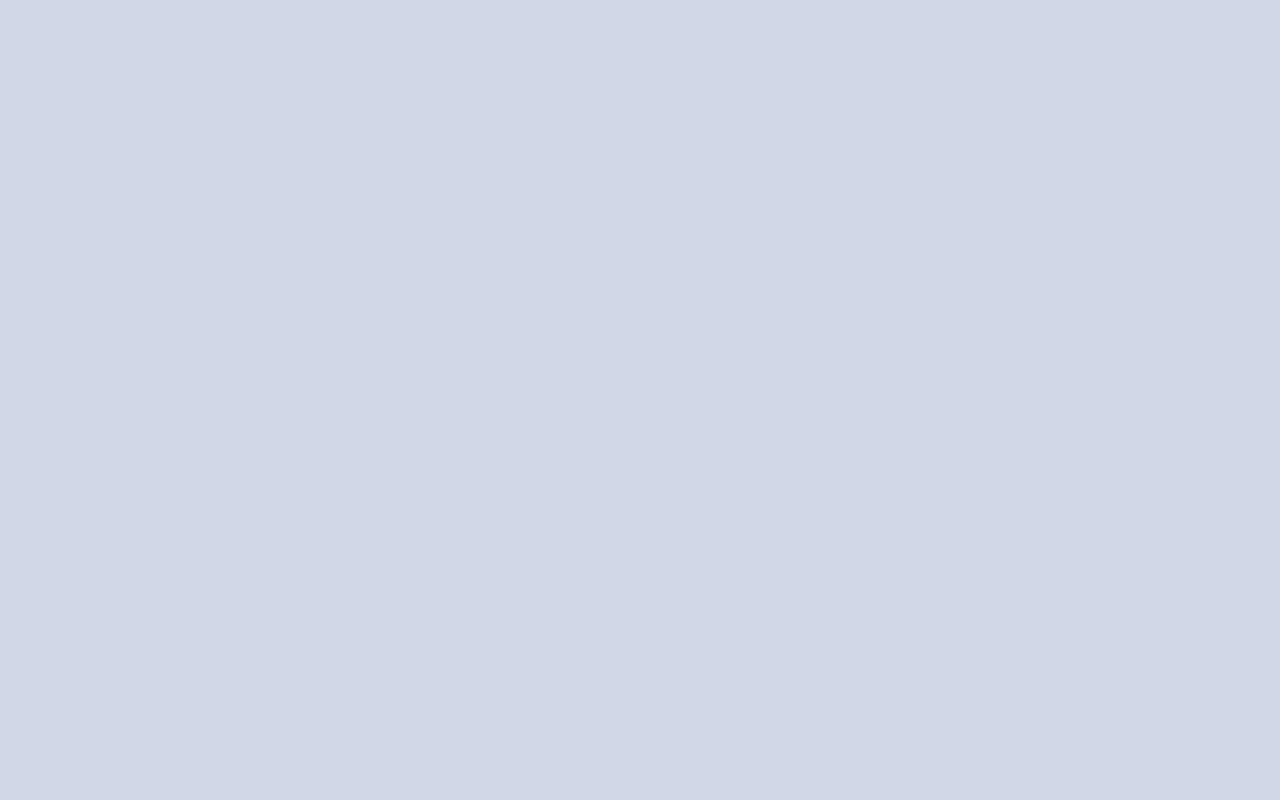
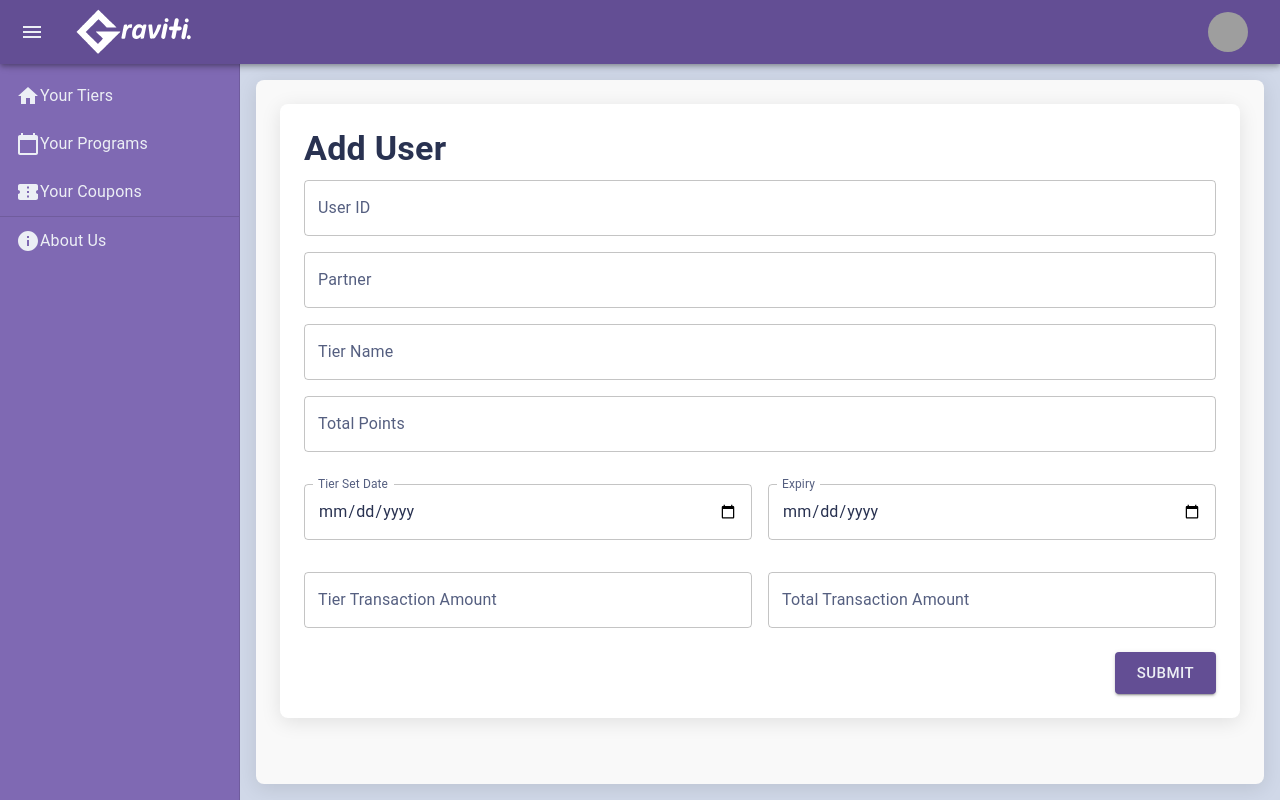
Before and after one commit to itzjeppy/lms-frontend, a React (Create React App) app: page /dashboard/add-user in a window 1280 px wide. Before the commit this address had no page. Built offline with nearby package versions, Linux system fonts and the light colour scheme; grey boxes are pictures that could not be loaded.

Commit message:
added adduser form

```diff
--- /dev/null
+++ b/src/Components/Misc/AddUser.jsx
@@ -0,0 +1,222 @@
+import React, { useState } from "react";
+import { Formik, Form, Field, ErrorMessage } from "formik";
+import * as Yup from "yup";
+import {
+  TextField,
+  Button,
+  Box,
+  Typography,
+  Paper,
+  Container,
+  CircularProgress,
+} from "@mui/material";
+import UserService from "../Services/UserService";
+
+const AddUser = () => {
+  const [isSubmitting, setIsSubmitting] = useState(false);
+
+  const handleSubmit = (values) => {
+    setIsSubmitting(true);
+    UserService.createUser(values)
+      .then((response) => {
+        console.log("User created successfully:", response.data);
+        // Navigate to user list page or display success message
+      })
+      .catch((error) => {
+        console.error("Error creating user:", error);
+      })
+      .finally(() => {
+        setIsSubmitting(false);
+      });
+  };
+
+  return (
+    <Container
+      sx={{
+        display: "flex",
+        flexDirection: "column",
+        height: "100%",
+        p: 3,
+        bgcolor: "#f9f9f9",
+        borderRadius: 2,
+        boxShadow: "0 4px 20px rgba(0, 0, 0, 0.1)",
+        width: "100%",
+        maxWidth: "600px",
+        margin: "0 auto",
+      }}
+    >
+      <Paper
+        sx={{
+          p: { xs: 2, md: 3 },
+          borderRadius: 2,
+          boxShadow: "0 4px 20px rgba(0, 0, 0, 0.1)",
+        }}
+      >
+        <Typography variant="h4" sx={{ fontWeight: "bold", mb: "10px" }}>
+          Add User
+        </Typography>
+        <Formik
+          initialValues={{
+            userId: "",
+            partner: "",
+            tiers: "",
+            totalPoints: "",
+            tierSetDate: "",
+            expiry: "",
+            tierTransactionAmount: "",
+            totalTransactionAmount: "",
+          }}
+          validationSchema={Yup.object().shape({
+            userId: Yup.number().required("User ID is required"),
+            partner: Yup.string().required("Partner is required"),
+            tierName: Yup.string().required("Tiers is required"),
+            totalPoints: Yup.number().required("Total Points is required"),
+            tierSetDate: Yup.date().required("Tier Set Date is required"),
+            expiry: Yup.date().required("Expiry is required"),
+            tierTransactionAmount: Yup.number().required(
+              "Tier Transaction Amount is required"
+            ),
+            totalTransactionAmount: Yup.number().required(
+              "Total Transaction Amount is required"
+            ),
+          })}
+          onSubmit={handleSubmit}
+        >
+          {({
+            values,
+            errors,
+            touched,
+            handleChange,
+            handleBlur,
+            handleSubmit,
+          }) => (
+            <Form onSubmit={handleSubmit}>
+              <Box sx={{ display: "flex", flexDirection: "column", gap: 2 }}>
+                <Field
+                  name="userId"
+                  as={TextField}
+                  label="User ID"
+                  fullWidth
+                  variant="outlined"
+                  error={touched.userId && Boolean(errors.userId)}
+                  helperText={touched.userId && errors.userId}
+                />
+                <Field
+                  name="partner"
+                  as={TextField}
+                  label="Partner"
+                  fullWidth
+                  variant="outlined"
+                  error={touched.partner && Boolean(errors.partner)}
+                  helperText={touched.partner && errors.partner}
+                />
+                <Field
+                  name="tierName"
+                  as={TextField}
+                  label="Tier Name"
+                  fullWidth
+                  variant="outlined"
+                  error={touched.tierName && Boolean(errors.tierName)}
+                  helperText={touched.tierName && errors.tierName}
+                />
+                <Field
+                  name="totalPoints"
+                  as={TextField}
+                  label="Total Points"
+                  type="number"
+                  fullWidth
+                  variant="outlined"
+                  error={touched.totalPoints && Boolean(errors.totalPoints)}
+                  helperText={touched.totalPoints && errors.totalPoints}
+                />
+                <Box sx={{ display: "flex", gap: 2, mt: 2 }}>
+                  <Field
+                    name="tierSetDate"
+                    as={TextField}
+                    label="Tier Set Date"
+                    type="date"
+                    variant="outlined"
+                    fullWidth
+                    sx={{ flex: 1 }} // Takes equal space
+                    InputLabelProps={{
+                      shrink: true,
+                    }}
+                    placeholder=""
+                    error={touched.tierSetDate && Boolean(errors.tierSetDate)}
+                    helperText={touched.tierSetDate && errors.tierSetDate}
+                  />
+                  <Field
+                    name="expiry"
+                    as={TextField}
+                    label="Expiry"
+                    type="date"
+                    variant="outlined"
+                    fullWidth
+                    sx={{ flex: 1 }} // Takes equal space
+                    InputLabelProps={{
+                      shrink: true,
+                    }}
+                    placeholder=""
+                    error={touched.expiry && Boolean(errors.expiry)}
+                    helperText={touched.expiry && errors.expiry}
+                  />
+                </Box>
+                <Box sx={{ display: "flex", gap: 2, mt: 2 }}>
+                  <Field
+                    name="tierTransactionAmount"
+                    as={TextField}
+                    label="Tier Transaction Amount"
+                    type="number"
+                    fullWidth
+                    variant="outlined"
+                    error={
+                      touched.tierTransactionAmount &&
+                      Boolean(errors.tierTransactionAmount)
+                    }
+                    helperText={
+                      touched.tierTransactionAmount &&
+                      errors.tierTransactionAmount
+                    }
+                  />
+                  <Field
+                    name="totalTransactionAmount"
+                    as={TextField}
+                    label="Total Transaction Amount"
+                    type="number"
+                    fullWidth
+                    variant="outlined"
+                  />
+                </Box>
+              </Box>
+              <Box sx={{ mt: 3, textAlign: "right" }}>
+                <Button
+                  type="submit"
+                  disabled={isSubmitting}
+                  variant="contained"
+                  color="primary"
+                  size="large"
+                >
+                  {isSubmitting && (
+                    <CircularProgress
+                      size={24}
+                      sx={{
+                        position: "absolute",
+                        left: "50%",
+                        top: "50%",
+                        marginLeft: "-12px",
+                        marginTop: "-12px",
+                      }}
+                    />
+                  )}
+                  Submit
+                </Button>
+              </Box>
+            </Form>
+          )}
+        </Formik>
+      </Paper>
+    </Container>
+  );
+};
+
+export default AddUser;
--- a/src/Components/Misc/PartnerProfile.jsx
+++ b/src/Components/Misc/PartnerProfile.jsx
@@ -1,20 +1,28 @@
-import React, { useEffect, useState } from 'react';
+import React, { useEffect, useState } from "react";
 import { useNavigate } from "react-router-dom";
-import { Container, Typography, Avatar, Divider, Grid, Paper, Button } from '@mui/material';
-import { DataGrid } from '@mui/x-data-grid';
+import {
+  Container,
+  Typography,
+  Avatar,
+  Divider,
+  Grid,
+  Paper,
+  Button,
+} from "@mui/material";
+import { DataGrid } from "@mui/x-data-grid";
 import UserService from "../Services/UserService";
 import TierService from "../Services/TierService";
-import PartnerService from '../Services/PartnerService';
+import PartnerService from "../Services/PartnerService";
 
 const ProfilePage = () => {
   const [users, setUsers] = useState([]);
   const [partner, setPartner] = useState({});
 
   const columns = [
-    { field: 'id', headerName: 'Id', width: 200 },
-    { field: 'userID', headerName: 'User ID', width: 90 },
-    { field: 'totalPoints', headerName: 'Total Points', width: 150 },
-    { field: 'tierName', headerName: 'Tier Name', width: 150 },
+    { field: "id", headerName: "Id", width: 200 },
+    { field: "userID", headerName: "User ID", width: 90 },
+    { field: "totalPoints", headerName: "Total Points", width: 150 },
+    { field: "tierName", headerName: "Tier Name", width: 150 },
   ];
 
   const navigate = useNavigate();
@@ -25,7 +33,7 @@ const ProfilePage = () => {
   };
 
   useEffect(() => {
-    const partnerId = localStorage.getItem('partnerId');
+    const partnerId = localStorage.getItem("partnerId");
 
     const fetchPartner = async () => {
       try {
@@ -40,15 +48,19 @@ const ProfilePage = () => {
     const fetchUsers = async () => {
       try {
         const response = await UserService.getUserByPartnerId(partnerId);
-        const usersWithTier = await Promise.all(response.data.map(async (user) => {
-          const tierResponse = await TierService.getTierByTierId(user.tiers.tierId);
+        const usersWithTier = await Promise.all(
+          response.data.map(async (user) => {
+            const tierResponse = await TierService.getTierByTierId(
+              user.tiers.tierId
+            );
             return {
               id: user.uId,
               userID: user.userId,
               totalPoints: user.totalPoints,
               tierName: tierResponse.data.tierName,
             };
-        }));
+          })
+        );
         setUsers(usersWithTier);
       } catch (error) {
         console.error("Error fetching users or tier names:", error);
@@ -79,7 +91,7 @@ const ProfilePage = () => {
           <Avatar
             alt={partner.name}
             src="https://via.placeholder.com/150"
-            sx={{ width: 200, height: 200, margin: '0 auto' }}
+            sx={{ width: 200, height: 200, margin: "0 auto" }}
           />
         </Grid>
         <Grid item xs={12} md={8}>
@@ -92,7 +104,14 @@ const ProfilePage = () => {
           <Typography variant="h6" color="textSecondary">
             +{partner.countryCode} {partner.contact}
           </Typography>
-          <Button variant="contained" color="error" sx={{ my: 2 }} onClick={handleLogout}>Logout</Button>
+          <Button
+            variant="contained"
+            color="error"
+            sx={{ my: 2 }}
+            onClick={handleLogout}
+          >
+            Logout
+          </Button>
         </Grid>
       </Grid>
       <Divider sx={{ my: 4 }} />
@@ -100,14 +119,23 @@ const ProfilePage = () => {
         elevation={3}
         sx={{
           p: 0,
-          bgcolor: 'transparent',
+          bgcolor: "transparent",
           borderRadius: 2,
         }}
       >
+        <Button
+          variant="contained"
+          color="success"
+          sx={{ my: 2 }}
+          style={{ marginLeft: "60vw" }}
+          onClick={() => navigate("../add-user")}
+        >
+          Add User
+        </Button>
         <Typography variant="h6" sx={{ p: 1 }}>
           Users
         </Typography>
-        <div style={{ height: 'auto', width: '100%' }}>
+        <div style={{ height: "auto", width: "100%" }}>
           <DataGrid
             rows={users}
             columns={columns}
--- a/src/Components/UserProgress/ProgressPage.jsx
+++ b/src/Components/UserProgress/ProgressPage.jsx
@@ -103,9 +103,9 @@ const ProgressPage = () => {
               boxShadow: "0 1px 6px rgba(0, 0, 0, 0.1)",
             }}
           >
-            <Slider {...carouselSettings(coupons.length)}>
-              {coupons.map((coupon) => (
-                <Box key={coupon.couponTitle} sx={{ px: 1 }}>
+            <Slider {...carouselSettings(coupons?.length)}>
+              {coupons?.map((coupon) => (
+                <Box key={coupon?.couponTitle} sx={{ px: 1 }}>
                   <CouponsCard coupon={coupon} />
                 </Box>
               ))}
--- a/src/Components/Utils/AppRoutes.jsx
+++ b/src/Components/Utils/AppRoutes.jsx
@@ -22,6 +22,7 @@ import EditTier from "../Tiers/EditTier";
 
 import Contacts from "../Common/Contacts";
 import ProfilePage from "../Misc/PartnerProfile";
+import AddUser from "../Misc/AddUser";
 
 // Programs Pages
 import ProgramsPage from "../Programs/ProgramsPage";
@@ -73,6 +74,7 @@ const AppRoutes = () => {
         {/* Misc */}
         <Route path="contact" element={<Contacts />} />
         <Route path="profile" element={<ProfilePage />} />
+        <Route path="add-user" element={<AddUser />} />
         <Route path="progress" element={<ProgressPage />} />
       </Route>
     </Routes>
```
Also changed, not shown: src/Components/Services/UserService.jsx (+7 -3 lines). Lines whose indentation alone changed are shown as unchanged.
